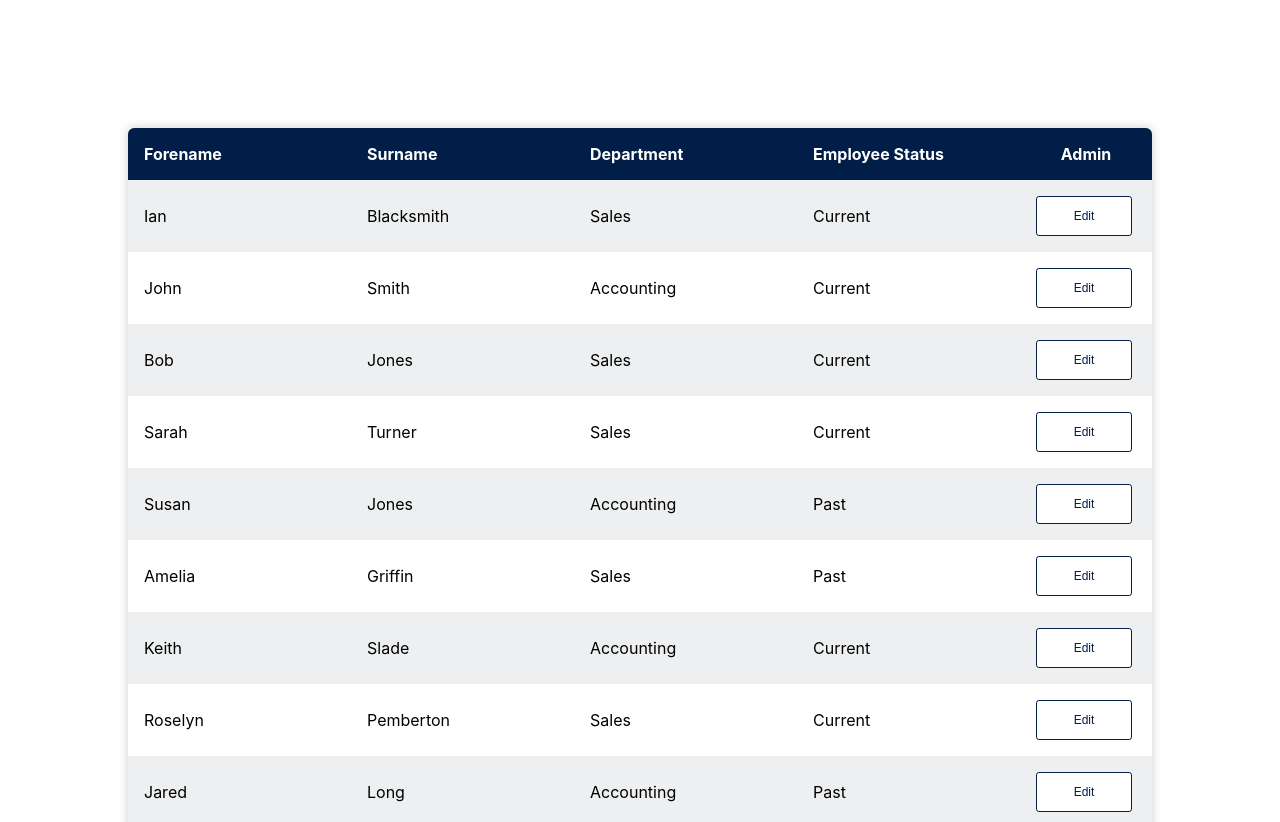
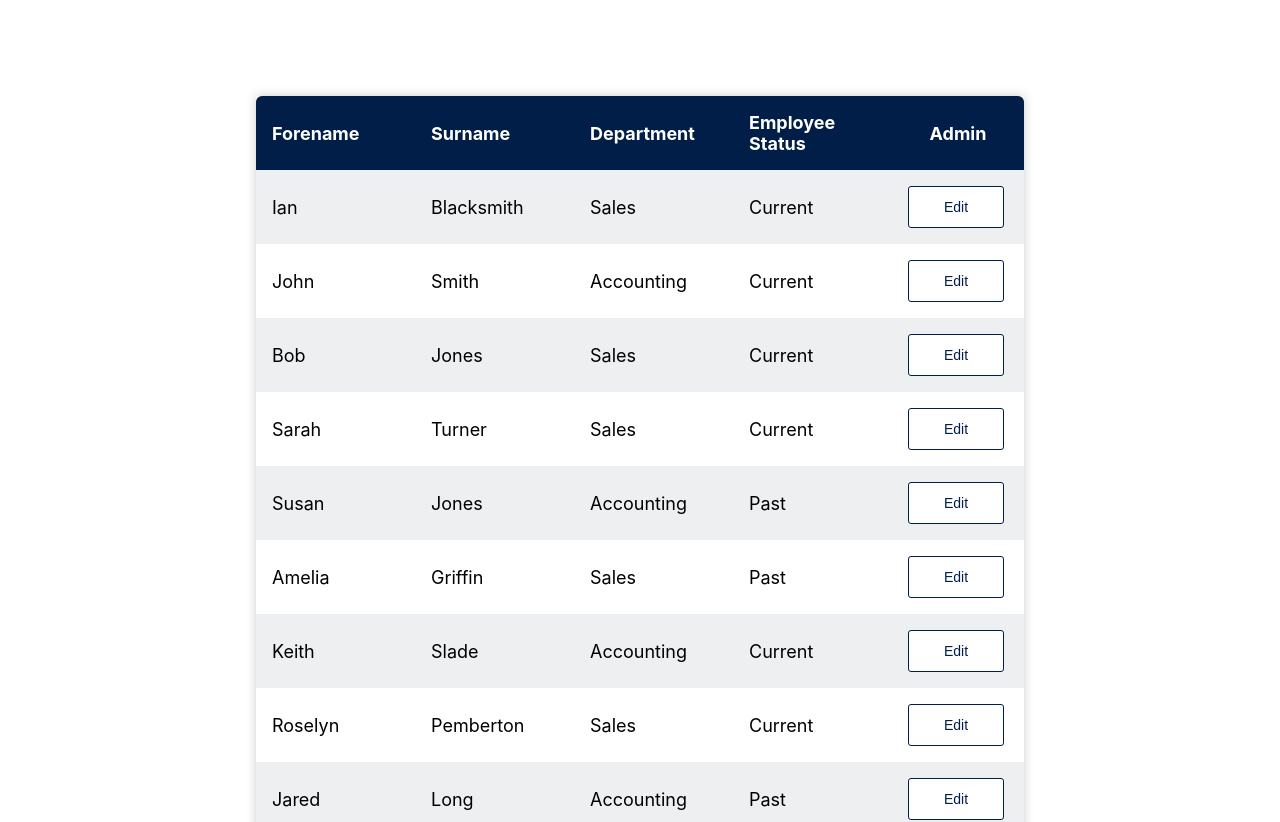
Before and after one commit to LouisRobbins96/gfd-technical-test, a React (Create React App) app: page / in a window 1280 px wide. Shown: the top 822 px of the page. Built offline with nearby package versions, Linux system fonts and the light colour scheme.

Commit message:
more css changes

```diff
--- a/src/App.css
+++ b/src/App.css
@@ -4,7 +4,7 @@
 }
 
 body{
-  margin: 128px;
+  margin: 96px 256px;
 }
 
 table{
@@ -12,6 +12,7 @@ table{
   width: 100%;
   border-collapse: collapse;
   table-layout: fixed;
+  font-size: 18px;
 }
 
 tr{
@@ -55,7 +56,7 @@ input, select, option{
   border-bottom: 2px var(--gfdBackgroundcolour) solid;
   height: 25px;
   border-radius: 4px 4px 0px 0px;
-  font-size: 16px;
+  font-size: 18px;
   font-family: -apple-system, BlinkMacSystemFont, 'Segoe UI', 'Roboto', 'Oxygen',
     'Ubuntu', 'Cantarell', 'Fira Sans', 'Droid Sans', 'Helvetica Neue',
     sans-serif;
@@ -91,15 +92,15 @@ button{
   border: 1px solid var(--gfdColour);
   background-color: #fff;
   width: 96px;
-  font-size: 12px;
+  font-size: 14px;
   transition: all .2s ease-in-out;
   text-decoration: none;
   transition: all .2s ease;
 }
 
 .save{
-  background-color: #fff;
-  color: var(--gfdColour);
+  background-color: var(--gfdColour);
+  color: #fff;
   cursor: pointer;
 }
 
--- a/src/components/editrow.js
+++ b/src/components/editrow.js
@@ -1,6 +1,6 @@
 import React from "react";
 
-const EditRow = ({ editTableData, handleEditTableChange}) => {
+const EditRow = ({ editTableData, handleEditTableChange }) => {
     return (
         <tr>
             <td>
```
